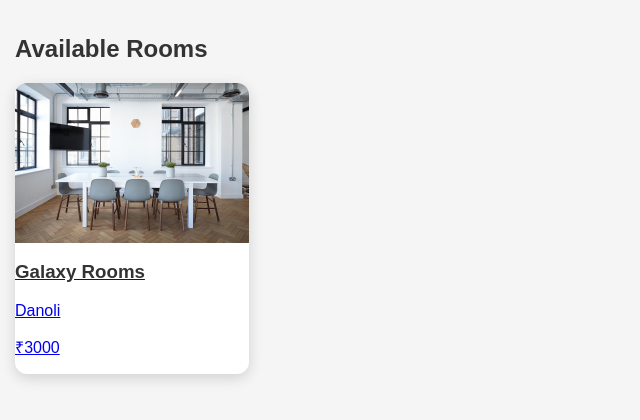
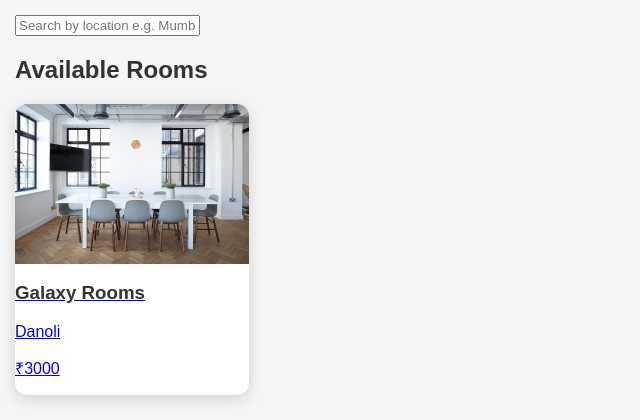
Before and after one commit to amanchougule09/Rent_System, a Django app: page / in a window 1280 px wide. Shown: the part 88-508 px from the top of the page, without its empty margins (0-640 px from the left). Run offline with Django 5.2, Linux system fonts and the light colour scheme; data comes from the database, SQL or seed files in the repository.

Commit message:
Add location search input to room list template

```diff
--- a/customers/templates/customers/room_list.html
+++ b/customers/templates/customers/room_list.html
@@ -4,6 +4,7 @@
 {% block title %}Rooms{% endblock %}
 
 {% block content %}
+<input type="text" name="location" placeholder="Search by location e.g. Mumbai" id="locationSearch">
 <h2>Available Rooms</h2>
 <div class="room-grid">
 {% for room in rooms %}
```
